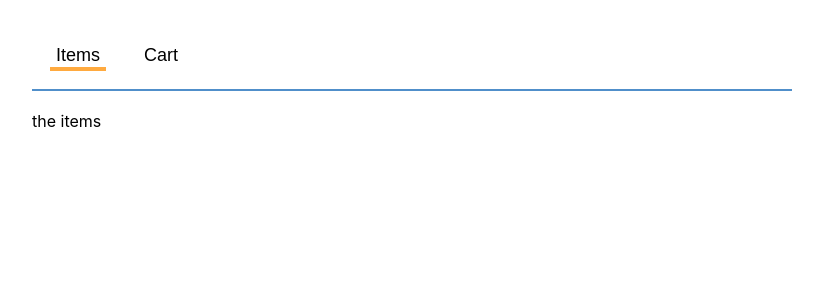
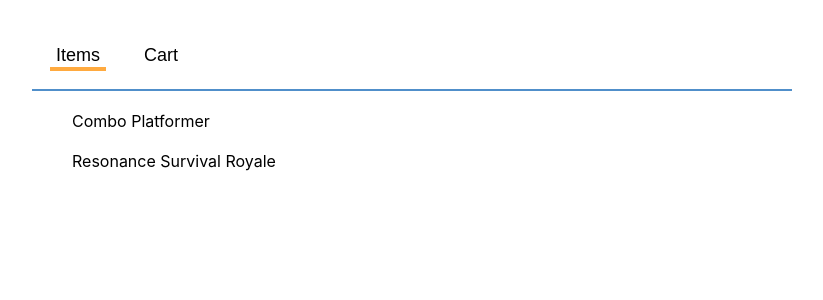
Before and after one commit to tonyomendoza/zenva-react-shopper, a React (Create React App) app: page / in a window 1280 px wide. Shown: the top 300 px of the page, without its empty margins (228-1051 px from the left). Built offline with nearby package versions, Linux system fonts and the light colour scheme.

Commit message:
Lesson 11 & 12 Props and PropTypes

```diff
--- a/package.json
+++ b/package.json
@@ -6,6 +6,7 @@
     "@testing-library/jest-dom": "^5.14.1",
     "@testing-library/react": "^11.2.7",
     "@testing-library/user-event": "^12.8.3",
+    "prop-types": "^15.7.2",
     "react": "^17.0.2",
     "react-dom": "^17.0.2",
     "react-scripts": "4.0.3",
--- a/src/App.js
+++ b/src/App.js
@@ -1,8 +1,10 @@
 import React, { useState } from 'react';
 
 import Nav from './components/Nav';
+import ItemPage from './components/pages/ItemPage';
+import {items} from './js/static-data'
 
-import './App.css'
+import './App.css';
 
 // arrow function
 const App = () => {
@@ -29,7 +31,7 @@ const Content = ({tab}) => {
   switch (tab) {
     default:
       case 'items':
-        return <span>the items</span>;
+        return <ItemPage items={items} />;
       case 'cart':
         return <span>the cart</span>;
   }
--- a/src/components/pages/ItemPage.js
+++ b/src/components/pages/ItemPage.js
@@ -0,0 +1,21 @@
+import React from 'react';
+import PropTypes from 'prop-types';
+import '../../css/ItemPage.css';
+
+function ItemPage({items}) {
+    return (
+      <ul className="ItemPage-items">
+          {items.map(item=>
+                <li key={item.id} className="ItemPage-item">
+                    {item.name}
+                </li>
+            )}
+      </ul>
+    );
+}
+
+ItemPage.propTypes = {
+    items: PropTypes.array.isRequired
+};
+
+export default ItemPage;
--- /dev/null
+++ b/src/css/ItemPage.css
@@ -0,0 +1,9 @@
+.itemPage-items{
+    margin: 0;
+    padding: 0;
+}
+
+.ItemPage-items li {
+    list-style: none;
+    margin-bottom: 20px;
+}
--- /dev/null
+++ b/src/js/static-data.js
@@ -0,0 +1,16 @@
+let items = [
+    {
+        id: 0,
+        name: "Combo Platformer",
+        descriptions: "Run around and jump around like a fighting game",
+        price: 19.99
+    },
+    {
+        id: 1,
+        name: "Resonance Survival Royale",
+        descriptions: "Collect gear and material. Gather your resources. Survive the Terror.",
+        price: 0.00
+    }
+]
+
+export {items};
```
